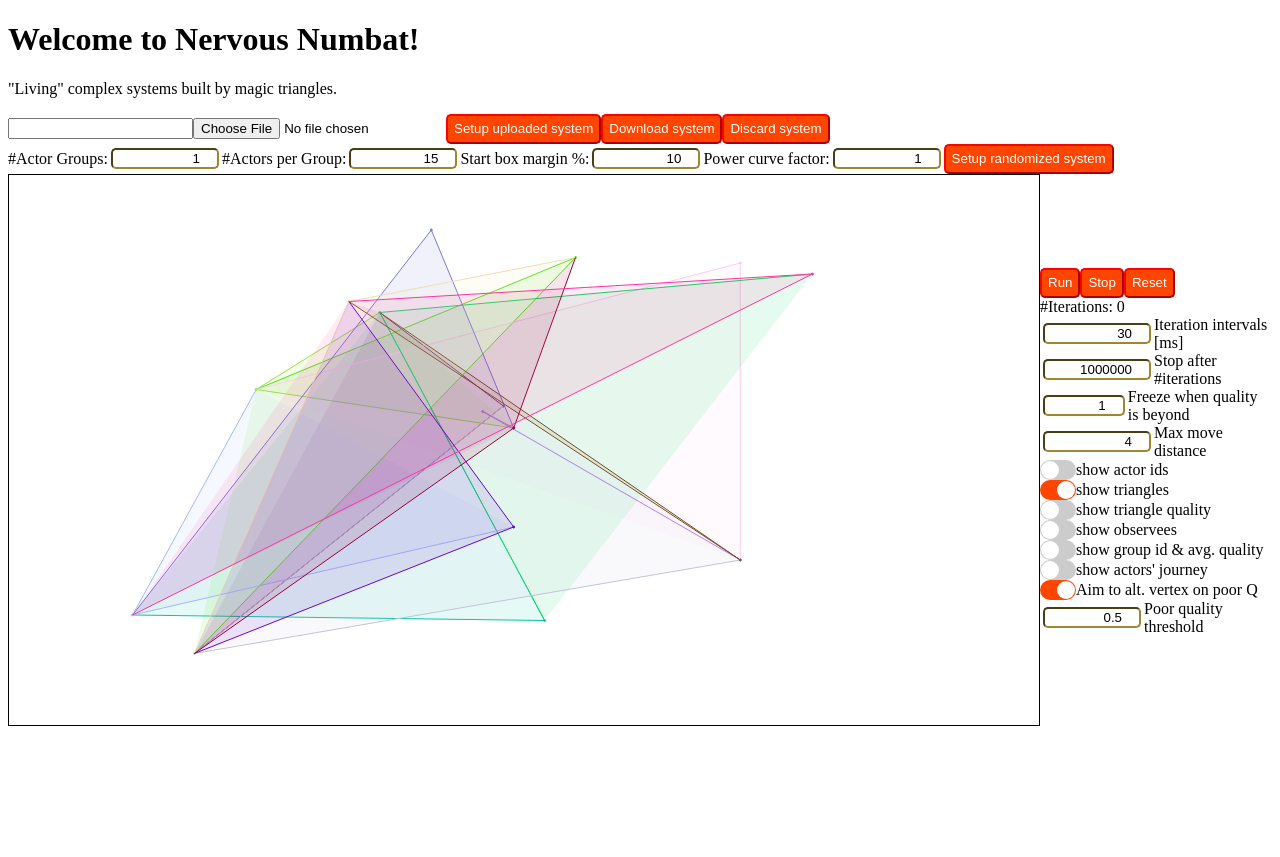
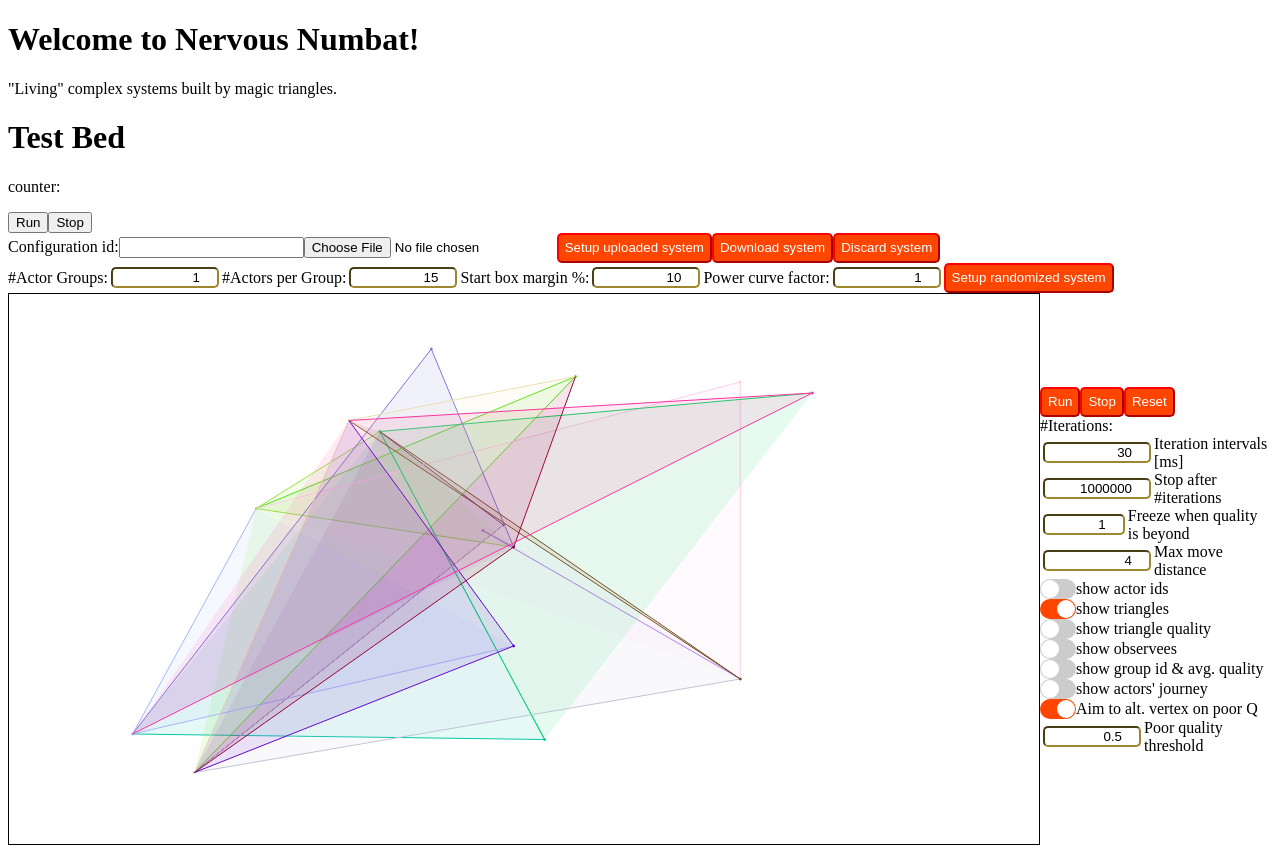
Before and after one commit to FastFurios/Nervous-Numbat, an Angular app: page / in a window 1280 px wide. Both pictures are taken after a click on the button "Setup randomized system". Before the commit the page ends 800 px from the top, so only its background shows below. Built offline with nearby package versions, Linux system fonts and the light colour scheme.

Commit message:
fixing async display of itertion counter: not finished yet ...

```diff
--- a/src/app/app.html
+++ b/src/app/app.html
@@ -1,6 +1,10 @@
 
 <h1>Welcome to Nervous Numbat!</h1>
 <p>"Living" complex systems built by magic triangles.</p>
+
+
+<test></test>
+
 <!--
 
 <input type="file" class="file-input" (change)="onConfigFileSelected($event)"     accept=".json" #configFileUpload>
@@ -35,6 +39,7 @@
 -->
 <div class="lineContainerFlexStart">
     <div>
+        <label for="configId">Configuration id:</label>
         <input type="text" [(ngModel)]="configurationId" #configId>
     </div>
     <div>
--- a/src/app/app.ts
+++ b/src/app/app.ts
@@ -11,6 +11,7 @@ import { CommonModule } from '@angular/common'
 
 import { MainCanvas } from './main-canvas/main-canvas'
 import { System, ConfigPoint, ConfigBox, ConfigActor, ConfigActorGroup, Configuration } from "./services/system"
+import { Test } from "./test/test";
 
 // --------------------------------------------------------------------------------------
 //     Buttons activate / deactivate
@@ -111,7 +112,7 @@ function configAsJson(c: Configuration): JsonConfiguration {
 
 @Component({
   selector: 'app-root',
-  imports: [RouterOutlet, MainCanvas, FormsModule, CommonModule],
+  imports: [RouterOutlet, MainCanvas, FormsModule, CommonModule, Test],
   templateUrl: './app.html',
   styleUrl: './app.css'
 })
--- a/src/app/main-canvas/main-canvas.html
+++ b/src/app/main-canvas/main-canvas.html
@@ -16,7 +16,7 @@
             </button>
         </div>
         <div>
-            #Iterations: {{ doneIterations }}
+            #Iterations: {{ sys.doneIteration$ | async }}
         </div>
         <div class="lineContainerFlexStart">
             <input type="number"
--- a/src/app/main-canvas/main-canvas.ts
+++ b/src/app/main-canvas/main-canvas.ts
@@ -1,9 +1,11 @@
-import { Component, ViewChild, ElementRef, AfterViewInit  } from '@angular/core'
+import { Component, ViewChild, ElementRef, AfterViewInit, NgZone, ChangeDetectorRef } from '@angular/core'
 import { FormsModule } from '@angular/forms'
-import { CommonModule } from '@angular/common'
+import { CommonModule, AsyncPipe } from '@angular/common'
+import { interval, Subscription } from 'rxjs'
 
-import { System, Configuration } from "../services/system"
+import { System, Configuration, IterationMode } from "../services/system"
 import { cIntervalMillisecs, cUpperMargin, cLowerMargin, cLeftMargin, cRightMargin } from "./library/parameters"
+import { consumerMarkDirty } from '@angular/core/primitives/signals'
 
 export type SystemExecParmsRun = {
   intervalMillisecs:  number
@@ -38,7 +40,7 @@ type RunResumeButtonLabel = "Run" | "Resume"
 
 @Component({
   selector:     'main-canvas',
-  imports:      [FormsModule, CommonModule],
+  imports:      [FormsModule, AsyncPipe, CommonModule],
   templateUrl:  './main-canvas.html',
   styleUrl:     './main-canvas.css',
 })
@@ -50,7 +52,7 @@ export class MainCanvas implements AfterViewInit {
   private canvas!:                        HTMLCanvasElement | null
   private ctx!:                           CanvasRenderingContext2D | null
 
-  constructor(private sys: System) {
+  constructor(public sys: System, private ngZone: NgZone, private cdr: ChangeDetectorRef) {
 //  console.log("Welcome from the MainCanvas component.")
     this.sysExecParms = {
       run: {
@@ -93,11 +95,6 @@ export class MainCanvas implements AfterViewInit {
     this.sys.initialize(this.ctx, this.sysExecParms)
   }
 
-  public get doneIterations(): number {
-    return this.sys.doneIterations
-  }
-
-
   // ??
   public numActorsOfActGrp(agIdx: number): number | undefined {
     return this.sys.actGrps[agIdx].actors.length
@@ -122,6 +119,10 @@ export class MainCanvas implements AfterViewInit {
 //  console.log(`main-canvas.stopIterationsHandler()`)
     this.sys.stopIterating()
     this.runResumeButtonLabel = "Resume"
+/* X */ this.sys.iterationMode = IterationMode.paused
+/* X */ this.sub?.unsubscribe()
+/* X */ this.sub = undefined
+
   }
   /** reset button clicked */
   public resetSystemHandler() {
@@ -129,6 +130,77 @@ export class MainCanvas implements AfterViewInit {
     this.sys.reset(this.sysExecParms)
     this.runResumeButtonLabel = "Run"
   }
+
+  public timerId = 0
+  public iCounter = 0
+
+  /*
+  public runTestCounter2(): void {
+            this.iCounter++
+            setTimeout(() => this.runTestCounter(), 100)
+  }
+  public runTestCounter3(): void {
+            this.timerId = setInterval(() => { this.iCounter++ }, 100)
+            console.log("main-canvas.runTestCounter(): done")
+  }
+
+  private pCounter: Promise<number> = this.counterPromise()
+
+  private counterPromise(): Promise<number> {
+      return new Promise((resolve, reject) => {
+          this.iCounter++
+          resolve(this.iCounter)
+      })
+  }
+  public runTestCounter4(): void {
+    this.pCounter.then((ctr) => {
+        console.log(ctr)
+        this.pCounter = this.counterPromise()
+        setTimeout(() => this.runTestCounter(), 100)
+    })
+    console.log("main-canvas.runTestCounter(): done")
+  }
+  private obsCounter?: Subscription
+  public runTestCounter5(): void {
+    this.sys.iterationMode = IterationMode.iterating
+    this.obsCounter = interval(100).subscribe(() => this.iCounter++)
+    console.log("main-canvas.runTestCounter(): done")
+  }
+
+
+  public sub?: Subscription
+
+  public runTestCounter6(): void {
+    if (this.sub) return
+    this.sys.iterationMode = IterationMode.iterating
+    this.ngZone.run(() => { this.sub = interval(100).subscribe(() => this.iCounter++) })
+    console.log("main-canvas.runTestCounter(): done")
+  }
+  public runTestCounter7(): void {
+    if (this.sub) return; // already running
+    this.sub = interval(100).subscribe(() => this.iCounter++);
+  }
+
+  public runTestCounter8(): void {
+    if (this.sub) return; // already running
+    this.sub = interval(100).subscribe(() => {
+      this.ngZone.run(() => this.iCounter++) })
+
+  }
+
+  */
+  public runTestCounter(): void {
+    if (this.sub) return; // already running
+    this.sub = interval(100).subscribe(() => {
+      this.iCounter++
+      this.cdr.detectChanges})
+    }
+
+
+
+  private sub?: Subscription;
+
+
 
   // ---------------------------------------------------------------------------------------
   // canvas mouse event handlers
--- a/src/app/services/system.ts
+++ b/src/app/services/system.ts
@@ -1,4 +1,5 @@
-import { Injectable } from '@angular/core';
+import { Injectable } from '@angular/core'
+import { Observable, Subscription, interval } from 'rxjs'
 
 import { SystemExecParms } from "../main-canvas/main-canvas"
 import { Point, Box } from "./geometry"
@@ -92,7 +93,7 @@ export class Configuration {
     constructor(public id: string, public actorGroups: ConfigActorGroup[]) { }
 }
 
-enum IterationMode {
+/* no export */ export enum IterationMode {
     iterating = "iterating",
     paused    = "paused",
     dead      = "dead"
@@ -113,8 +114,10 @@ export class System {
     public  maxIterations!:     number
     public  intervalMillisecs!: number
     private showActorJourney!:  boolean
+    public  doneIteration$?:    Observable<number>
+    private doneIterationSub?:  Subscription
     public  doneIterations:     number                                  = 0
-    private iterationMode:      IterationMode                           = IterationMode.paused
+    /* private */ public iterationMode:      IterationMode                           = IterationMode.paused
     public  pickedActor:        Actor | null | undefined                = undefined
     public  colorSchemes                                                = new ColorSchemes(1)  // 1 as default
 
@@ -178,16 +181,22 @@ export class System {
 // ---------------------------------------------------------------------------------------
 
     public iterateOn(): void {
-        if (this.doneIterations > this.maxIterations) throw("Iterations limit reached: stopped it!")
+        if (this.doneIterationSub) return
 /*?*/   if (this.actGrps[0].isFrozen())               throw(`${this.actGrps[0].id} is frozen.`)
-//      this.htmlElementNumIterations.textContent = `${this.doneIterations}`
-        this.actGrps.forEach(ag => ag.calculateNewActorPositions(this.actGrps.filter(ag2 => ag2 != ag), this.doneIterations))
-        this.actGrps.forEach(ag => ag.moveActors())
-        this.visualize()
-        this.doneIterations++
+
 //      throw Error("system.iterateOn(): manually aborted.")
-        if (this.iterationMode == IterationMode.iterating)
-            setTimeout(() => this.iterateOn(), this.intervalMillisecs)
+        this.doneIteration$ = interval(100)
+        this.doneIterationSub = this.doneIteration$.subscribe(() => {
+            if (this.iterationMode != IterationMode.iterating || this.doneIterations > this.maxIterations) {
+                    this.doneIteration$ = undefined
+                    this.doneIterationSub?.unsubscribe()
+                    console.log("Iterations limit reached: stopped it!")
+            }
+            this.actGrps.forEach(ag => ag.calculateNewActorPositions(this.actGrps.filter(ag2 => ag2 != ag), this.doneIterations))
+            this.actGrps.forEach(ag => ag.moveActors())
+            this.visualize()
+            return this.doneIterations++
+        })
     }
 
     public stopIterating(): void {
--- /dev/null
+++ b/src/app/test/test.html
@@ -0,0 +1 @@
+<p> Test works! </p>
--- /dev/null
+++ b/src/app/test/test.ts
@@ -0,0 +1,38 @@
+import { Component } from '@angular/core'
+import { AsyncPipe } from '@angular/common'
+import { interval, Subscription, Observable } from 'rxjs';
+
+
+@Component({
+  selector: 'test',
+  imports: [AsyncPipe],
+  template: `
+            <h1>Test Bed</h1>
+            <p> counter: {{ counter$ | async  }} </p>
+            <button type="button" (click)="start()"> Run  </button>
+            <button type="button" (click)="stop()">  Stop </button>
+            `,
+  styleUrl: './test.css',
+})
+export class Test {
+
+  ctr = 0;
+  sub?: Subscription;
+  counter$?: Observable<number>
+//iterating: boolean = false
+
+  start() {
+    console.group("start()")
+    if (this.sub) return; // already running
+    console.group("\t\tstarting intervals... ")
+    this.counter$ = interval(100)
+    this.sub = this.counter$.subscribe(() => this.ctr++);
+  }
+
+  stop() {
+    console.group("stop()")
+    this.counter$ = undefined
+    this.sub?.unsubscribe();
+    this.sub = undefined;
+  }
+}
```
Also changed, not shown: src/app/test/test.css (added), 1 other file (tests, documents, lock files or other folders).
